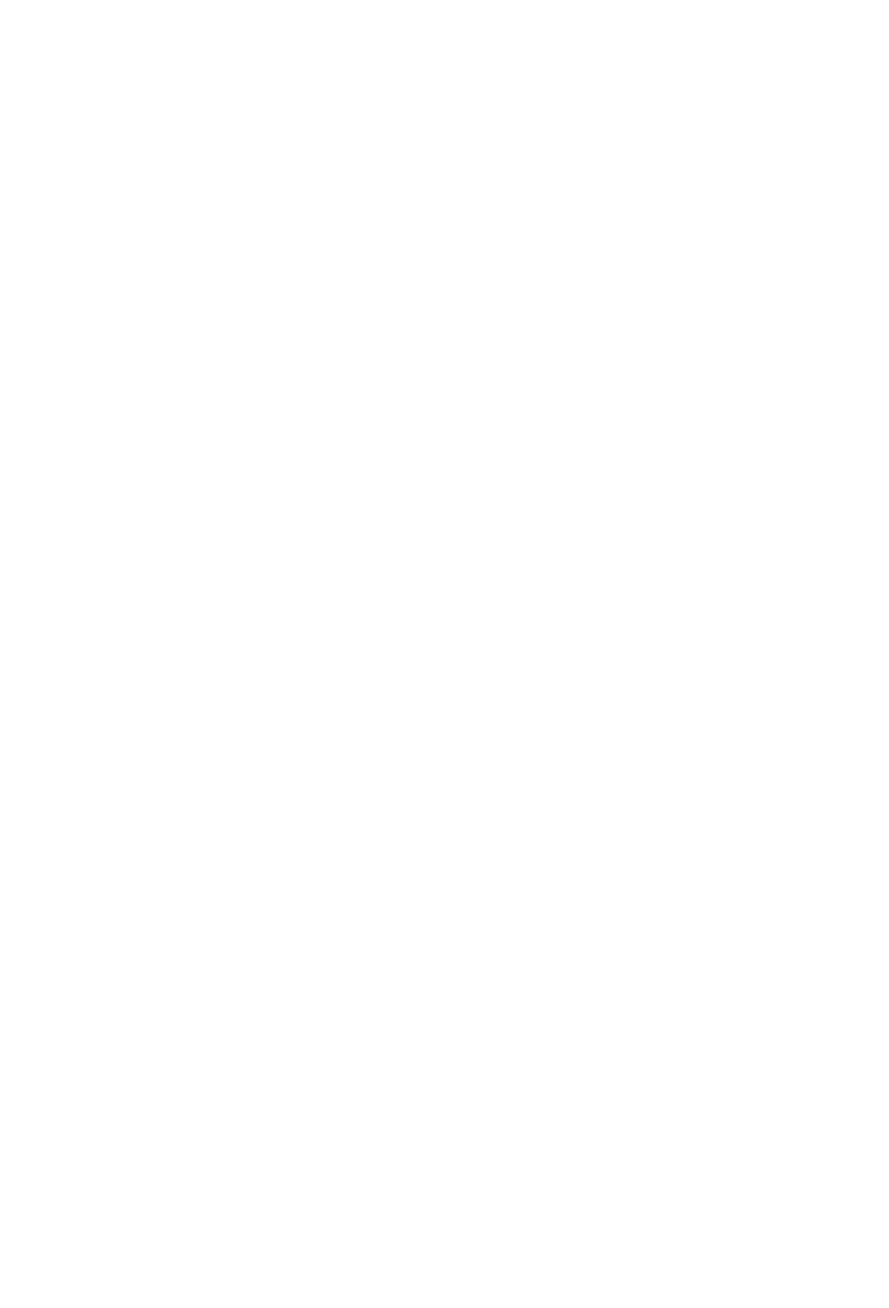
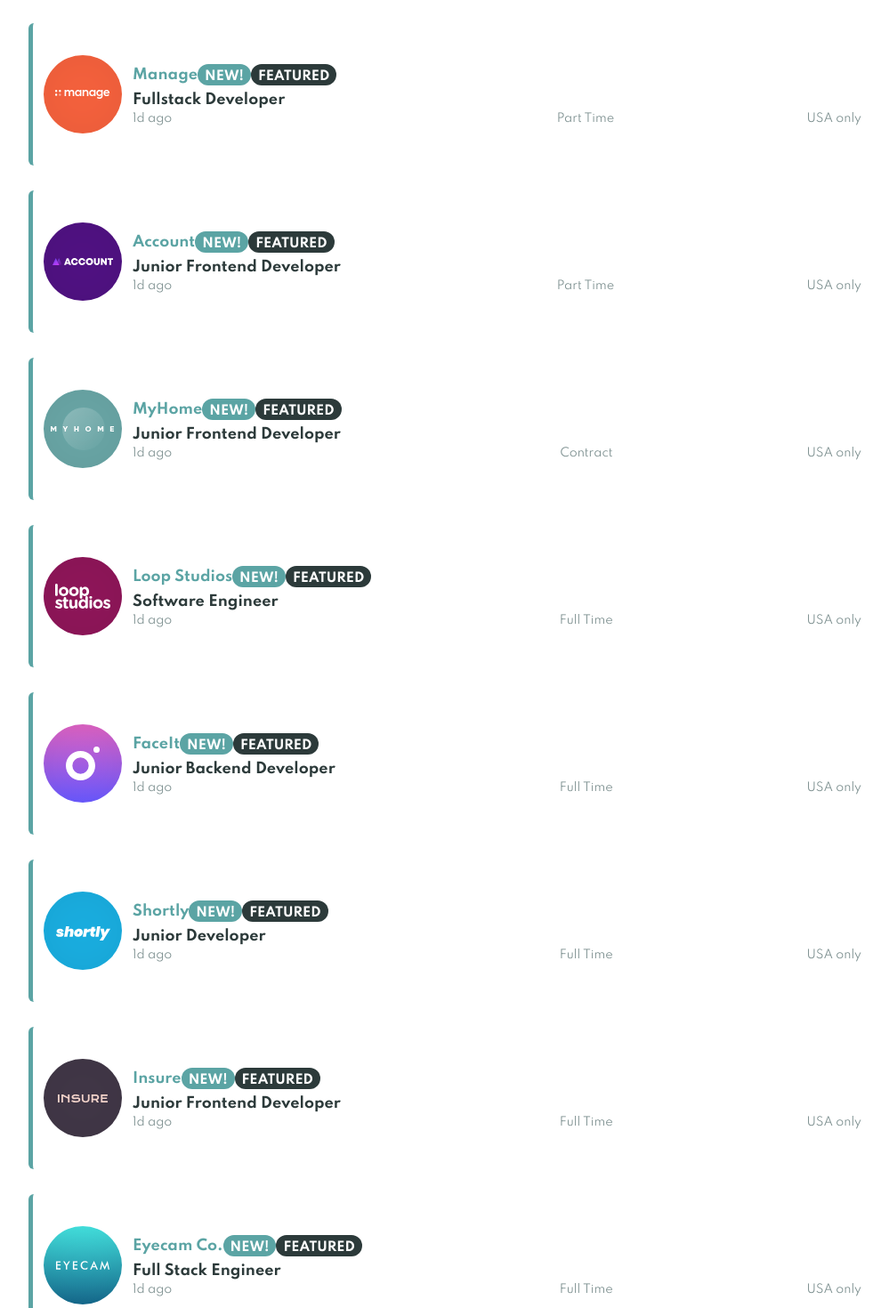
Before and after one commit to igaimerca/job-listings-with-filtering-challenge, a React (Vite) app: page / in a window 1280 px wide. Shown: the part 340-1810 px from the top of the page at 89% size, without its empty margins (128-1127 px from the left). Before the commit the page ends 800 px from the top, so only its background shows below. Built offline with nearby package versions, Linux system fonts and the light colour scheme.

Commit message:
feat: added job logo and details

```diff
--- a/src/App.jsx
+++ b/src/App.jsx
@@ -1,11 +1,24 @@
 import { useState } from 'react'
 import Header from './components/Header/Header';
+import JobCard from './components/JobCard/JobCard';
+import { jobs } from './data';
 
 function App() {
 
     return (
         <div className="h-full">
             <Header />
+            {jobs && jobs.map((job) => (
+                <JobCard
+                    logo={job.logo}
+                    position={job.position}
+                    company={job.company}
+                    langauges={job.languages}
+                    role={job.role}
+                    level={job.level}
+                    contract={job.contract}
+                />
+            ))}
         </div>
     )
 }
--- /dev/null
+++ b/src/components/JobCard/JobCard.jsx
@@ -0,0 +1,33 @@
+import React from "react";
+
+function JobCard({position, company, languages, role, level, contract, logo}) {
+  return (
+    <div className="w-9/12 my-7 m-auto job-card h-auto flex items-center flex-wrap justify-around py-7 px-3 rounded-md border-left">
+      <div className="profile flex my-2">
+        <img src={logo} alt="" />
+      </div>
+      <div className="job-details flex flex-col flex-[1] my-2 mx-3">
+        <div className="title flex my-1">
+          <h2 className="primary-color font-bold">{company}</h2>
+          <span className="badge primary-bg rounded-full px-2 pt-1 text-sm font-bold text-white">
+            NEW!
+          </span>
+          <span className="badge badge very-dark-grayish-cyan-bg rounded-full px-2 pt-1 text-sm font-bold text-white">
+            FEATURED
+          </span>
+        </div>
+        <h1 className="font-bold very-dark-grayish-cyan-color">
+         {position}
+        </h1>
+        <div className="metadata flex items-center justify-between">
+          <small className="dark-grayish-cyan-color">1d ago</small>
+          <div className="dot rounded-full dark-grayish-cyan-bg"></div>
+          <small className="dark-grayish-cyan-color">{contract}</small>
+          <small className="dark-grayish-cyan-color">USA only</small>
+        </div>
+      </div>
+    </div>
+  );
+}
+
+export default JobCard;
--- a/src/data.js
+++ b/src/data.js
@@ -1,8 +1,8 @@
-[
+export const jobs = [
   {
     "id": 1,
     "company": "Photosnap",
-    "logo": "./images/photosnap.svg",
+    "logo": "/images/photosnap.svg",
     "new": true,
     "featured": true,
     "position": "Senior Frontend Developer",
@@ -17,7 +17,7 @@
   {
     "id": 2,
     "company": "Manage",
-    "logo": "./images/manage.svg",
+    "logo": "/images/manage.svg",
     "new": true,
     "featured": true,
     "position": "Fullstack Developer",
@@ -32,7 +32,7 @@
   {
     "id": 3,
     "company": "Account",
-    "logo": "./images/account.svg",
+    "logo": "/images/account.svg",
     "new": true,
     "featured": false,
     "position": "Junior Frontend Developer",
@@ -47,7 +47,7 @@
   {
     "id": 4,
     "company": "MyHome",
-    "logo": "./images/myhome.svg",
+    "logo": "/images/myhome.svg",
     "new": false,
     "featured": false,
     "position": "Junior Frontend Developer",
@@ -62,7 +62,7 @@
   {
     "id": 5,
     "company": "Loop Studios",
-    "logo": "./images/loop-studios.svg",
+    "logo": "/images/loop-studios.svg",
     "new": false,
     "featured": false,
     "position": "Software Engineer",
@@ -77,7 +77,7 @@
   {
     "id": 6,
     "company": "FaceIt",
-    "logo": "./images/faceit.svg",
+    "logo": "/images/faceit.svg",
     "new": false,
     "featured": false,
     "position": "Junior Backend Developer",
@@ -92,7 +92,7 @@
   {
     "id": 7,
     "company": "Shortly",
-    "logo": "./images/shortly.svg",
+    "logo": "/images/shortly.svg",
     "new": false,
     "featured": false,
     "position": "Junior Developer",
@@ -107,7 +107,7 @@
   {
     "id": 8,
     "company": "Insure",
-    "logo": "./images/insure.svg",
+    "logo": "/images/insure.svg",
     "new": false,
     "featured": false,
     "position": "Junior Frontend Developer",
@@ -122,7 +122,7 @@
   {
     "id": 9,
     "company": "Eyecam Co.",
-    "logo": "./images/eyecam-co.svg",
+    "logo": "/images/eyecam-co.svg",
     "new": false,
     "featured": false,
     "position": "Full Stack Engineer",
@@ -137,7 +137,7 @@
   {
     "id": 10,
     "company": "The Air Filter Company",
-    "logo": "./images/the-air-filter-company.svg",
+    "logo": "/images/the-air-filter-company.svg",
     "new": false,
     "featured": false,
     "position": "Front-end Dev",
```
